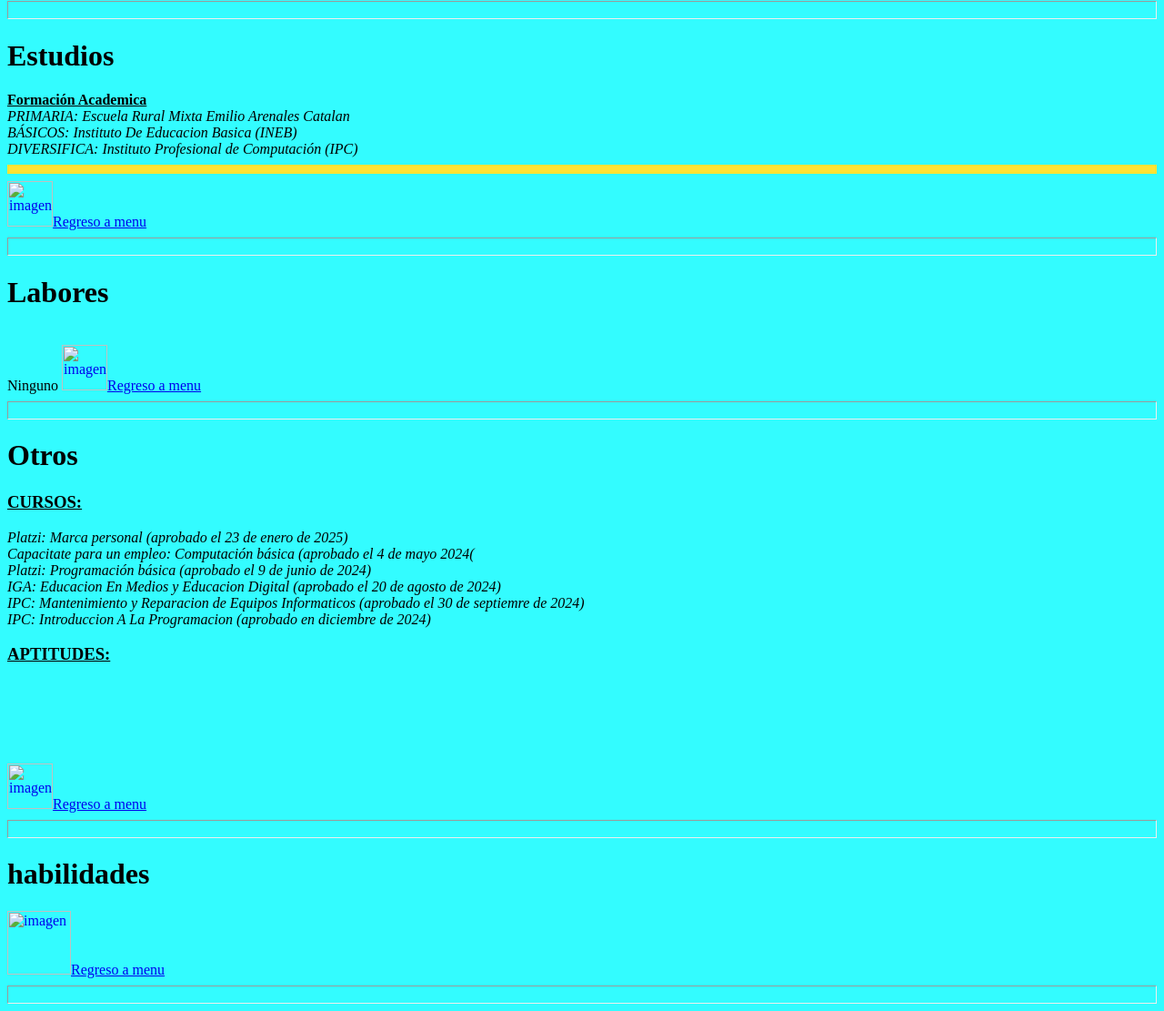
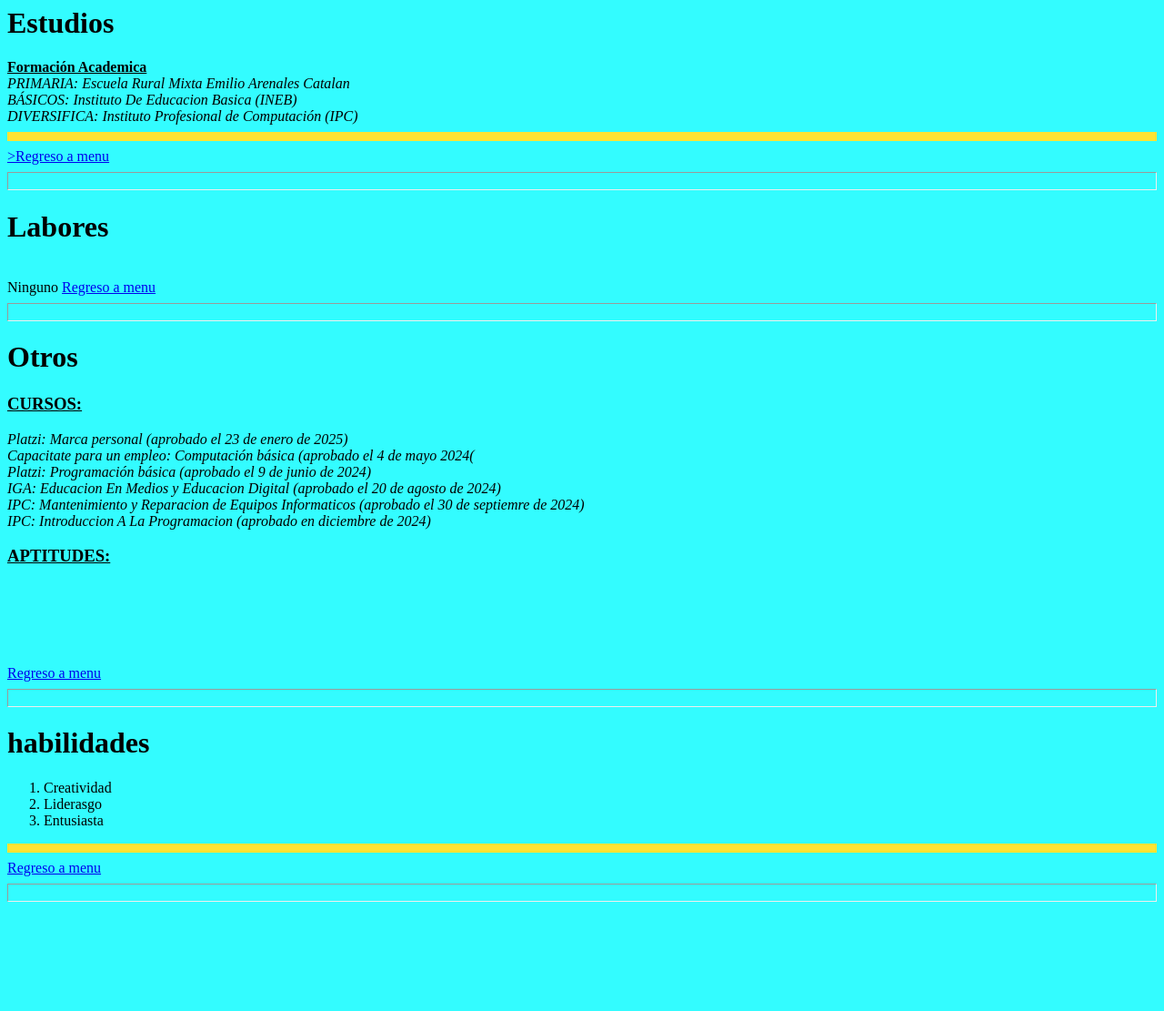
Before and after one commit to arnolgonzalez/Alexis5ba, a plain HTML site: page index.html in a window 1280 px wide. Shown: the part 1303-2414 px from the top of the page at 91% size. After the commit the page ends 2302 px from the top, so only its background shows below. Drawn offline with Linux system fonts and the light colour scheme.

Commit message:
Update index.html

```diff
--- a/index.html
+++ b/index.html
@@ -28,7 +28,7 @@
 
                 <a href="#otros"><img src="otros4.png" alt = "imagen" height= "110" width="100">Otros</a><br>
 
-                <a href="#habilidades"><img src="habilidades.png" alt = "imagen" height= "110" width="100">Referencias</a><br>
+                <a href="#habilidades"><img src="habilidades.png" alt = "imagen" height= "110" width="100">habilidades</a><br>
 
                 <hr size="20">
 
@@ -42,7 +42,7 @@
     <i> Correo: poporopo445@gmail.com </i><br>
     <i>teléfono: 5969 2346 </i><br>
     <hr size="10"  color = "ffe333" align = "center">
-                <a href="#menu"><img src="foto6.png" alt = "imagen" height= "50" width="50">Regreso a menu</a><br>
+                <a href="#menu">Regreso a menu</a><br>
 
                 <hr size="20">
 
@@ -57,7 +57,7 @@
     <hr size="10" color = "ffe333" align = "center">
 
 
-                <a href="#menu"><img src="foto6.png" alt = "imagen" height= "50" width="50">Regreso a menu</a><br>
+                <a href="#menu">>Regreso a menu</a><br>
 
                 <hr size="20">
 
@@ -65,7 +65,7 @@
 
             <br> Ninguno
 
-            <a href="#menu"><img src="foto6.png" alt = "imagen" height= "50" width="50">Regreso a menu</a><br>
+            <a href="#menu">Regreso a menu</a><br>
 
             <hr size="20">
 
@@ -91,13 +91,20 @@
 
            <br>
 
-           <a href="#menu"><img src="foto6.png" alt = "imagen" height= "50" width="50">Regreso a menu</a><br>
+           <a href="#menu">Regreso a menu</a><br>
 
            <hr size="20">
 
             <a id="habilidades"><h1>habilidades</h1></a>
+      <ol>
+  <li>Creatividad</li>
+  <li>Liderasgo</li>
+  <li>Entusiasta</li>
+</ol>
+    <hr size="10" color = "ffe333" align = "center">
 
-            <a href="#menu"><img src="foto6.png" alt = "imagen" height= "70" width="70">Regreso a menu</a><br>
+
+            <a href="#menu">Regreso a menu</a><br>
 
             <hr size="20">
 
```
